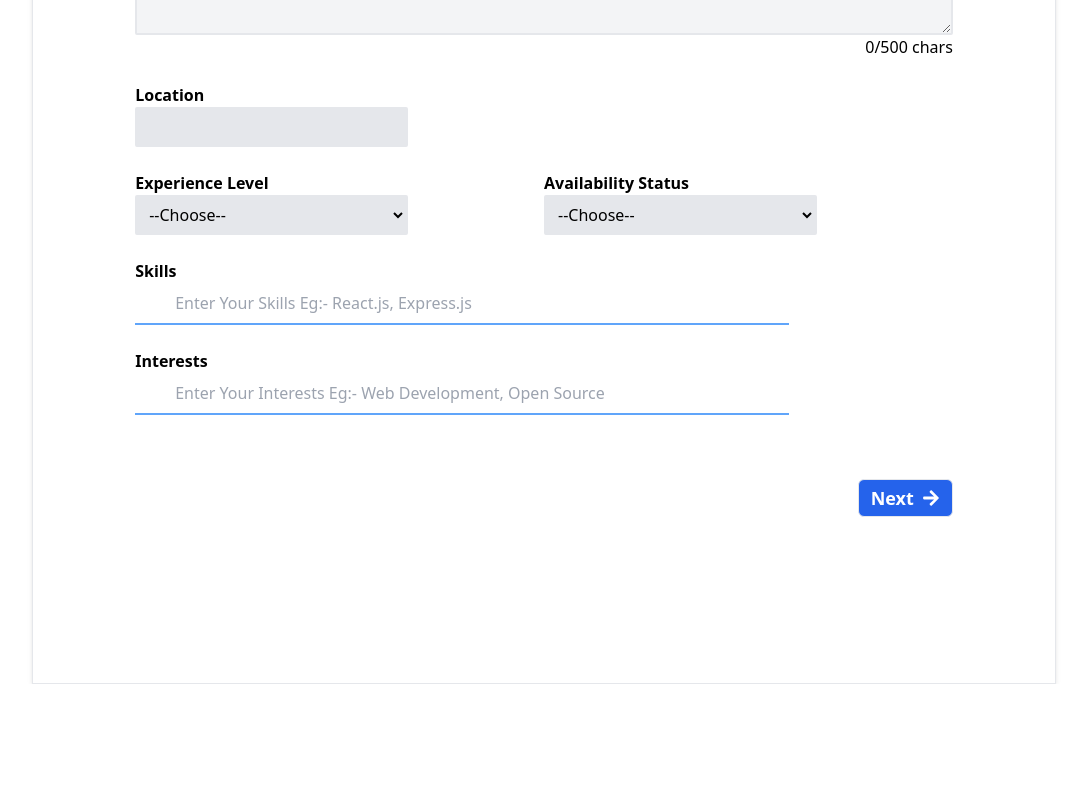
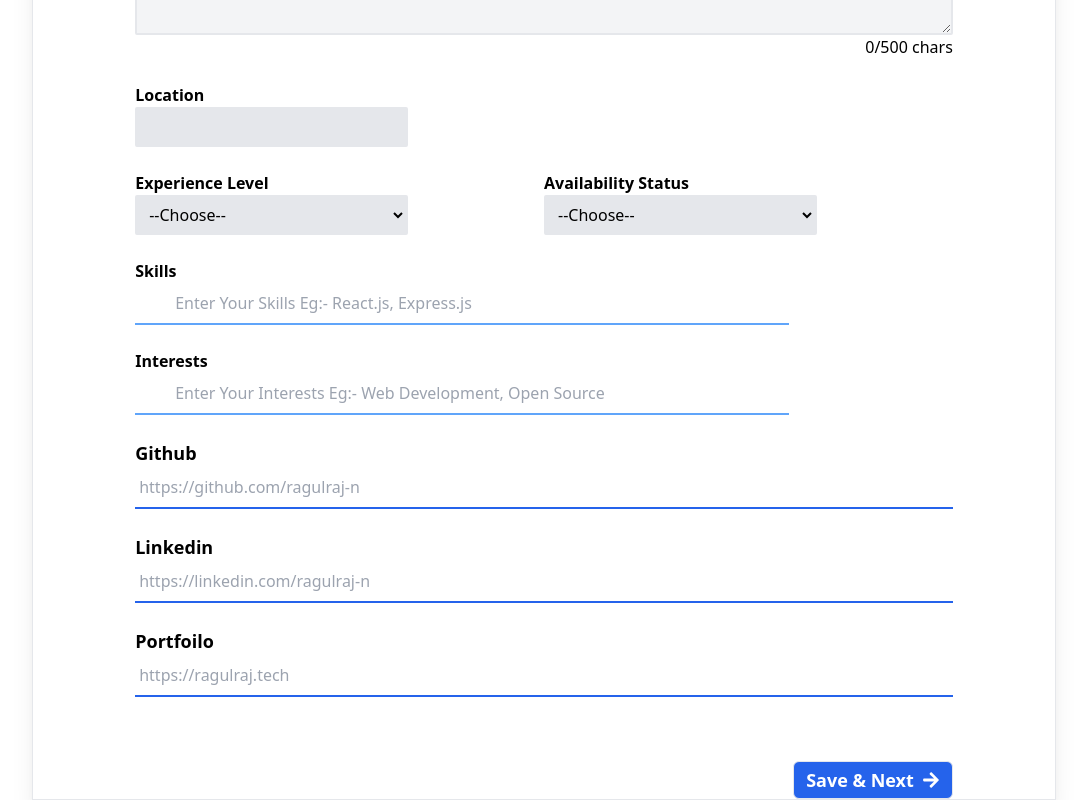
Before and after one commit to ragulraj-n/DevMatch, a React app in the folder frontend/: page /setup-profile in a window 1280 px wide. Shown: the part 534-1334 px from the top of the page, without its empty margins (96-1183 px from the left). Before the commit the page ends 1218 px from the top, so only its background shows below. Built offline with nearby package versions, Linux system fonts and the light colour scheme; the HTML template or start-up script is replaced by a standard one.

Commit message:
feat: add extra fields in setupprofile and api to update the user profile

```diff
--- a/frontend/src/features/auth/components/LoginForm.jsx
+++ b/frontend/src/features/auth/components/LoginForm.jsx
@@ -5,13 +5,14 @@ import { useDispatch, useSelector } from 'react-redux';
 import { addUser } from '../../user/userSlice';
 import { FaEyeSlash,FaEye } from "react-icons/fa";
 
-
 const LoginForm = () => {
     const dispatch = useDispatch();
     const [email,setEmail] = useState("");
     const [password,setPassword] = useState("");
     const [error,setError] = useState({});
     const [isShowPassword,setIsShowPassword] = useState(false);
+
+    const navigate = useNavigate();
 
     const handleLogin = async () =>{
         try{
@@ -29,6 +30,7 @@ const LoginForm = () => {
             password
           });
           dispatch(addUser(res?.data?.data));
+          navigate("/setup-profile");
           setError({});
         }catch(err){
           console.log(err);
--- a/frontend/src/features/profile/components/SetUpProfileComponent.jsx
+++ b/frontend/src/features/profile/components/SetUpProfileComponent.jsx
@@ -3,9 +3,13 @@
 import { FaArrowRight } from "react-icons/fa";
 import { GiCancel } from "react-icons/gi";
 import { DEFAULT_PROFILE_IMG } from "../constant";
-    import { uploadImage } from "../services/profileApi";
+import { setUpProfileApi, uploadImage } from "../services/profileApi";
+import { useSelector } from "react-redux";
+
+
 
 const SetUpProfileComponent = ({setCurrentStep}) => {
+    const user = useSelector(state => state.user.currentUser);
 
     const [userData,setUserData] = useState({
         bio:"",
@@ -70,6 +74,17 @@
         }
     }
 
+    const handleSaveUserProfile = async () =>{
+            const userName = user.userName;
+        try{
+            const res = await setUpProfileApi(userName,userData);
+           // setCurrentStep();
+        }catch(err){
+            console.log(err);
+        }
+
+    }
+
 return (
     <div className="w-full mx-auto flex flex-col items-center mt-4 gap-5">
         <div className="flex pt-5 flex-col items-center w-full relative">
@@ -92,7 +107,7 @@
             <h1 className="font-bold text-3xl text-blue-700">Welcome, Ragul</h1>
             <p>Complete your profile to connect with developers who match your skills and interests.</p>
     </div>
-        <div className="w-4/5 h-screen flex flex-col gap-6">
+    <div className="w-4/5 flex flex-col gap-6">
         <div className="flex flex-col">
             <label className="text-md font-bold">About Yourself</label>
             <textarea className="border-2 h-32 px-2 py-1 focus:border-blue-500 focus:outline-none bg-gray-100 rounded-sm" placeholder="Tell About Yourself"
@@ -160,9 +175,36 @@
             </div>
             <div className="h-0.5 w-4/5 bg-blue-400 mt-2"></div>
         </div>
+        <div className="flex flex-col items-center w-full">
+            <label className='font-bold text-lg w-full'>
+                Github
+            </label>
+            <input
+                className='w-full border-b-2 border-blue-600 focus:outline-none py-2 px-1'
+                placeholder='https://github.com/ragulraj-n'
+                />
+        </div>
+        <div className="flex flex-col items-center w-full">
+            <label className='font-bold text-lg w-full'>
+                Linkedin
+            </label>
+            <input
+                className='w-full border-b-2 border-blue-600 focus:outline-none py-2 px-1'
+                placeholder='https://linkedin.com/ragulraj-n'
+                />
+        </div>
+        <div className="flex flex-col items-center w-full">
+            <label className='font-bold text-lg w-full'>
+                Portfoilo
+            </label>
+            <input
+                className='w-full border-b-2 border-blue-600 focus:outline-none py-2 px-1'
+                placeholder='https://ragulraj.tech'
+                />
+        </div>
         <div className="flex justify-end mt-10">
             <button className="border bg-blue-600 text-white font-bold px-3 py-1 text-lg rounded-md flex  items-center gap-2"
-                onClick={()=>setCurrentStep()}>Next<FaArrowRight />
+            onClick={handleSaveUserProfile}>Save & Next<FaArrowRight />
             </button>
         </div>
     </div>
--- a/frontend/src/features/profile/components/SetUpProfileLayout.jsx
+++ b/frontend/src/features/profile/components/SetUpProfileLayout.jsx
@@ -6,7 +6,7 @@ import StepTracker from './StepTracker ';
 const SetUpProfileLayout = () => {
      const [currentStep,setCurrentStep] = useState(1);
      return (
-          <div className="w-4/5 flex flex-col mx-auto items-center mt-4 border shadow-md">
+          <div className="w-4/5 flex flex-col mx-auto items-center mt-4 border shadow-xl">
                <StepTracker currentStep={currentStep}/>
                {currentStep===1 && <SetUpProfileComponent setCurrentStep={()=>setCurrentStep(2)}/>}
                {currentStep===2 && <SetUpProjectComponent setCurrentStep={()=>setCurrentStep(1)}/>}
--- a/frontend/src/features/profile/components/SetUpProjectComponent.jsx
+++ b/frontend/src/features/profile/components/SetUpProjectComponent.jsx
@@ -1,5 +1,4 @@
 import React, { useState } from 'react'
-import { FaArrowLeft } from "react-icons/fa";
 import { IoMdSkipForward } from "react-icons/io";
 
 const SetUpProjectComponent = ({setCurrentStep}) => {
@@ -112,10 +111,7 @@ const SetUpProjectComponent = ({setCurrentStep}) => {
                 )
                 }
             </div>
-             <div className="flex justify-between mt-10">
-                <button className="border bg-gray-600 text-white font-bold px-3 py-1 text-lg rounded-md flex  items-center gap-2"
-                onClick={()=>setCurrentStep()}><FaArrowLeft />Previous
-                </button>
+             <div className="flex justify-end mt-10">
                 <div className='flex gap-10 items-center justify-center'>
                     <button className="text-gray-500 font-bold px-3 py-1 text-lg rounded-md flex items-center gap-2">Skip<IoMdSkipForward />
                     </button>
--- a/frontend/src/features/profile/services/profileApi.js
+++ b/frontend/src/features/profile/services/profileApi.js
@@ -1,4 +1,5 @@
 import axiosApi from '../../../services/axiosApi'
+import { useSelector } from 'react-redux';
 
 export const uploadImage = async (data) =>{
     try{
@@ -11,3 +12,13 @@ export const uploadImage = async (data) =>{
         console.log(err);
     }
 }
+
+
+export const setUpProfileApi = async (userName,data) =>{
+    try{
+        const res = await axiosApi.patch(`/user/${userName}`,data);
+        return res;
+    }catch(err){
+        console.log(err);
+    }
+}
```
Lines whose indentation alone changed are shown as unchanged.
